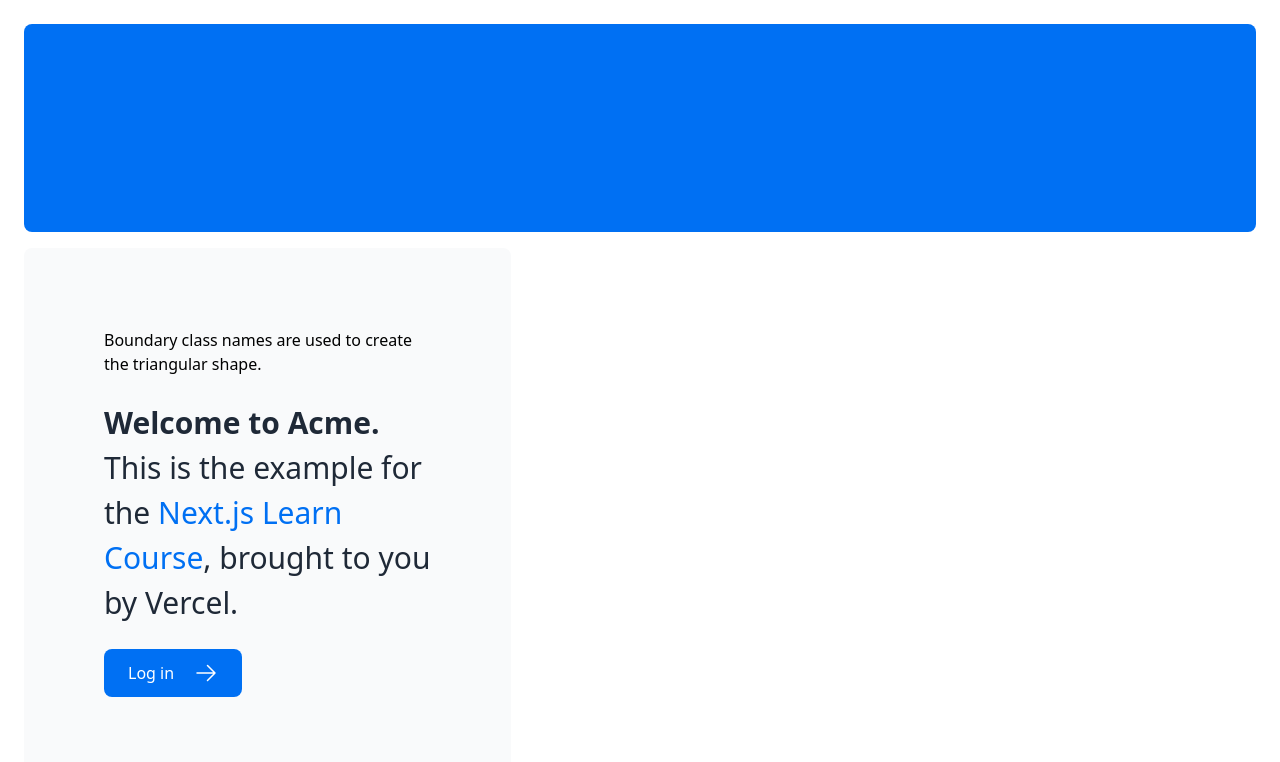
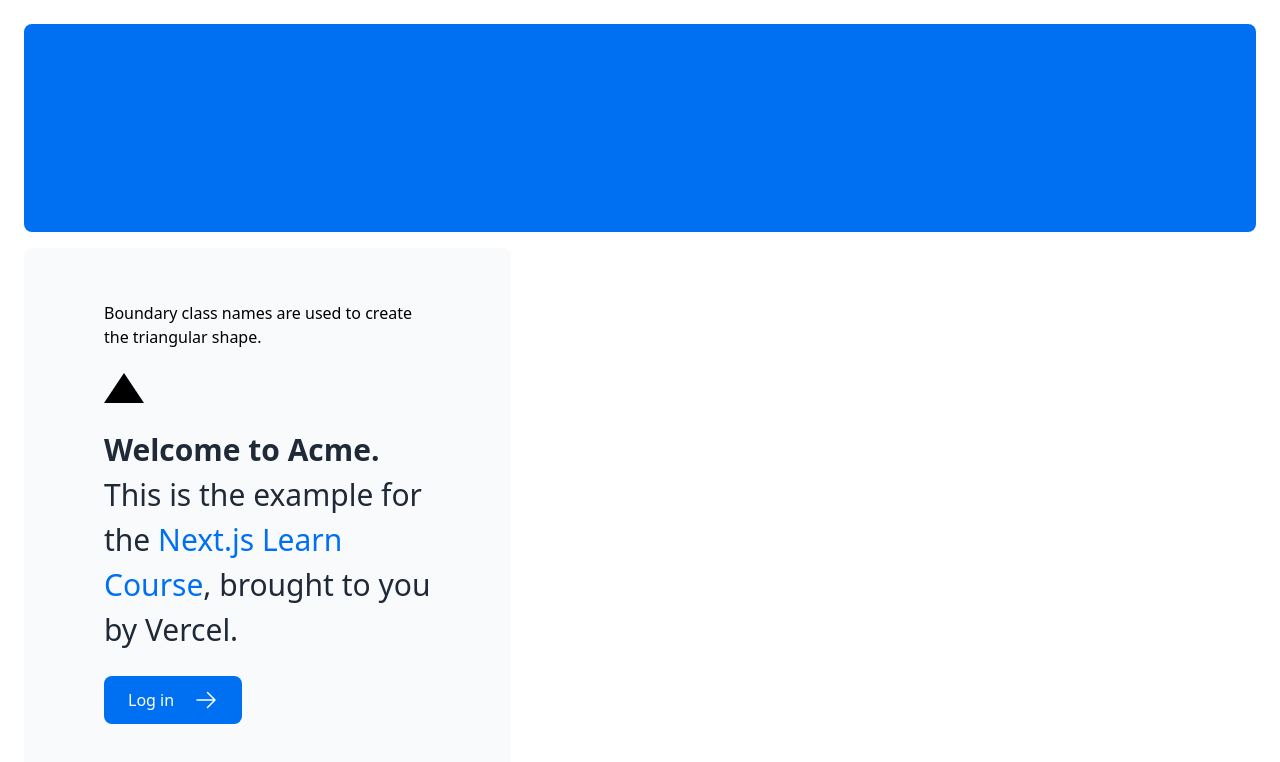
Before and after one commit to Vyacheslav-Matyushin/NextJS, a Next.js app: page / in a window 1280 px wide. Shown: the top 762 px of the page. Built offline with nearby package versions, Linux system fonts and the light colour scheme.

Commit message:
Update page.tsx

```diff
--- a/app/page.tsx
+++ b/app/page.tsx
@@ -11,6 +11,9 @@
       <div className="mt-4 flex grow flex-col gap-4 md:flex-row">
         <div className="flex flex-col justify-center gap-6 rounded-lg bg-gray-50 px-6 py-10 md:w-2/5 md:px-20">
 		Boundary class names are used to create the triangular shape.
+		<div
+  className="h-0 w-0 border-b-[30px] border-l-[20px] border-r-[20px] border-b-black border-l-transparent border-r-transparent"
+/>
           <p className={`text-xl text-gray-800 md:text-3xl md:leading-normal`}>
             <strong>Welcome to Acme.</strong> This is the example for the{' '}
             <a href="https://nextjs.org/learn/" className="text-blue-500">
```
